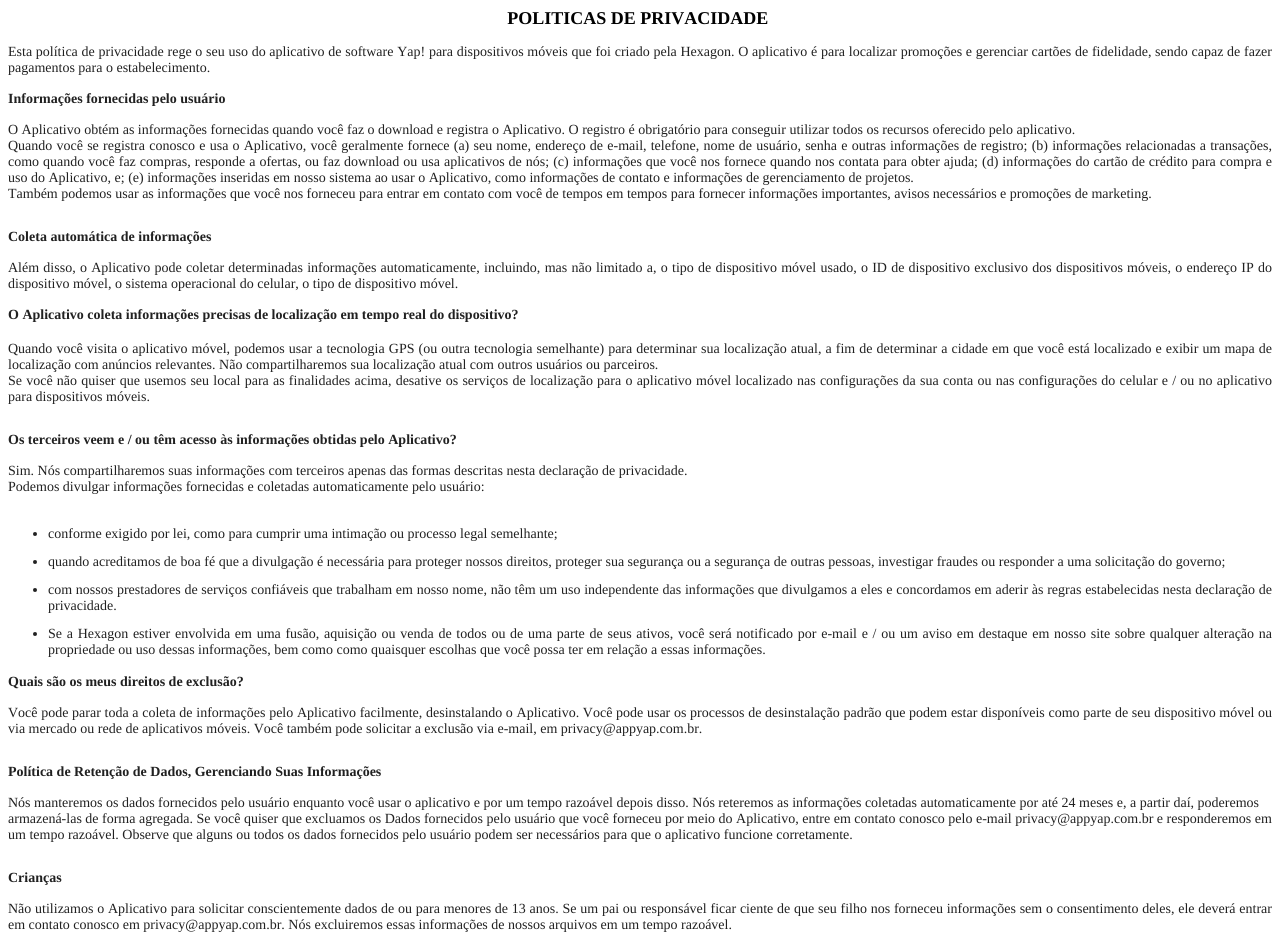
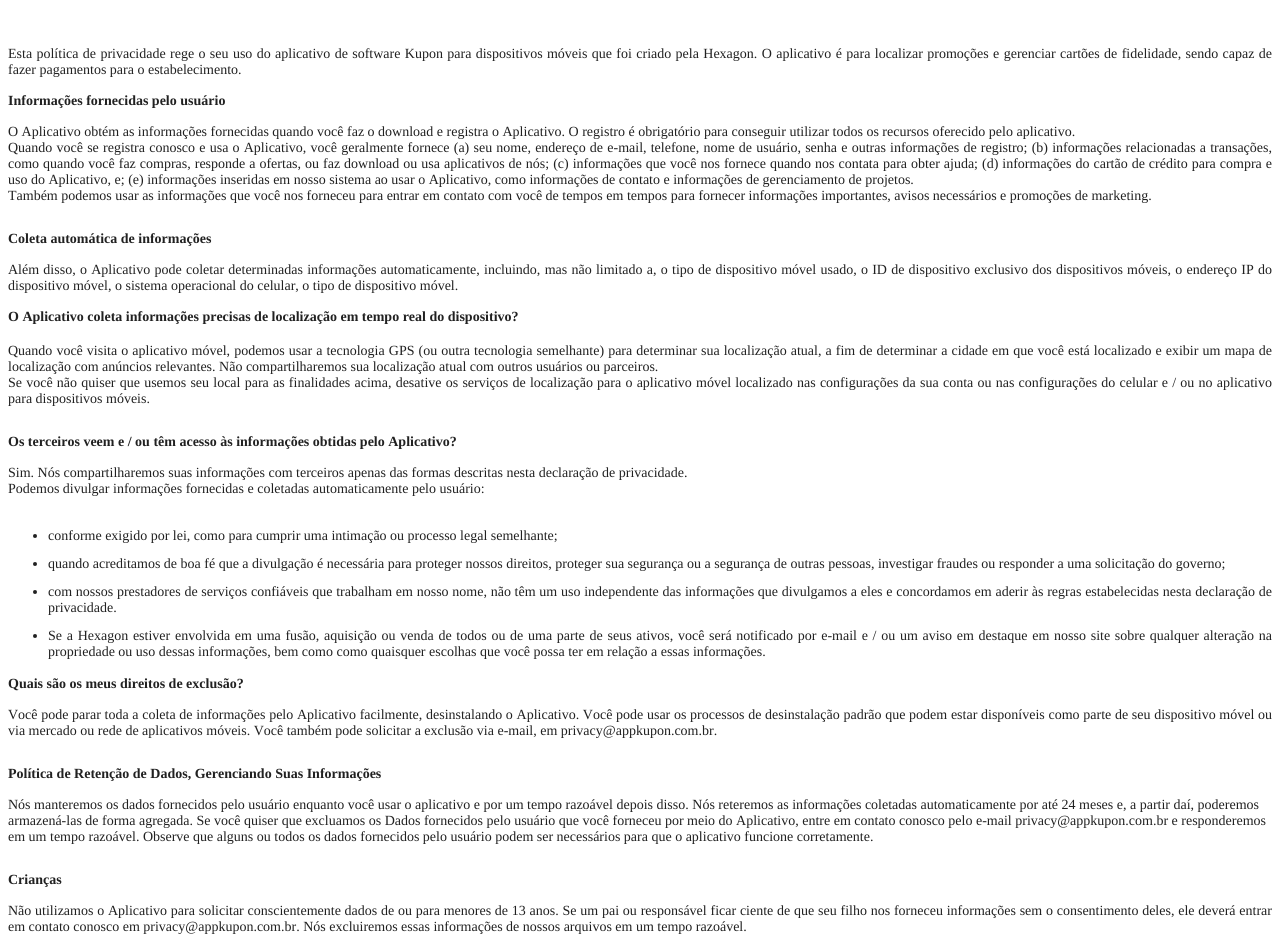
Before and after one commit to faelzanin/pp-yap, a plain HTML site: page index.html in a window 1280 px wide. Shown: the top 952 px of the page. Drawn offline with Linux system fonts and the light colour scheme.

Commit message:
adjusments

```diff
--- a/index.html
+++ b/index.html
@@ -24,8 +24,8 @@
   </style>
 </head>
 <body>
-<h2 style="margin: 0.0px 0.0px 14.9px 0.0px; text-align: center; line-height: 22.0px; font: 18.0px Times; color: #000000; -webkit-text-stroke: #000000"><span class="s1"><b>POLITICAS DE PRIVACIDADE<span class="Apple-converted-space"> </span></b></span></h2>
-<p class="p2"><span class="s1">Esta política de privacidade rege o seu uso do aplicativo de software Yap! para dispositivos móveis que foi criado pela Hexagon. O aplicativo é para localizar promoções e gerenciar cartões de fidelidade, sendo capaz de fazer pagamentos para o estabelecimento.</span></p>
+<h2 style="margin: 0.0px 0.0px 14.9px 0.0px; text-align: center; line-height: 22.0px; font: 18.0px Times; color: #000000; -webkit-text-stroke: #000000; min-height: 23.0px"><span class="s1"></span><br></h2>
+<p class="p2"><span class="s1">Esta política de privacidade rege o seu uso do aplicativo de software Kupon para dispositivos móveis que foi criado pela Hexagon. O aplicativo é para localizar promoções e gerenciar cartões de fidelidade, sendo capaz de fazer pagamentos para o estabelecimento.</span></p>
 <p class="p3"><span class="s1"><br>
 </span></p>
 <p class="p4"><span class="s1"><b>Informações fornecidas pelo usuário</b></span></p>
@@ -66,19 +66,19 @@
 <p class="p4"><span class="s1"><b>Quais são os meus direitos de exclusão?</b></span></p>
 <p class="p3"><span class="s1"><br>
 </span></p>
-<p class="p2"><span class="s1">Você pode parar toda a coleta de informações pelo Aplicativo facilmente, desinstalando o Aplicativo. Você pode usar os processos de desinstalação padrão que podem estar disponíveis como parte de seu dispositivo móvel ou via mercado ou rede de aplicativos móveis. Você também pode solicitar a exclusão via e-mail, em privacy@appyap.com.br.</span></p>
+<p class="p2"><span class="s1">Você pode parar toda a coleta de informações pelo Aplicativo facilmente, desinstalando o Aplicativo. Você pode usar os processos de desinstalação padrão que podem estar disponíveis como parte de seu dispositivo móvel ou via mercado ou rede de aplicativos móveis. Você também pode solicitar a exclusão via e-mail, em privacy@appkupon.com.br.</span></p>
 <p class="p5"><span class="s1"><br>
 </span></p>
 <p class="p4"><span class="s1"><b>Política de Retenção de Dados, Gerenciando Suas Informações</b></span></p>
 <p class="p3"><span class="s1"><br>
 </span></p>
-<p class="p4"><span class="s1">Nós manteremos os dados fornecidos pelo usuário enquanto você usar o aplicativo e por um tempo razoável depois disso. Nós reteremos as informações coletadas automaticamente por até 24 meses e, a partir daí, poderemos armazená-las de forma agregada. Se você quiser que excluamos os Dados fornecidos pelo usuário que você forneceu por meio do Aplicativo, entre em contato conosco pelo e-mail privacy@appyap.com.br e responderemos em um tempo razoável. Observe que alguns ou todos os dados fornecidos pelo usuário podem ser necessários para que o aplicativo funcione corretamente.</span></p>
+<p class="p4"><span class="s1">Nós manteremos os dados fornecidos pelo usuário enquanto você usar o aplicativo e por um tempo razoável depois disso. Nós reteremos as informações coletadas automaticamente por até 24 meses e, a partir daí, poderemos armazená-las de forma agregada. Se você quiser que excluamos os Dados fornecidos pelo usuário que você forneceu por meio do Aplicativo, entre em contato conosco pelo e-mail privacy@appkupon.com.br e responderemos em um tempo razoável. Observe que alguns ou todos os dados fornecidos pelo usuário podem ser necessários para que o aplicativo funcione corretamente.</span></p>
 <p class="p5"><span class="s1"><br>
 </span></p>
 <p class="p4"><span class="s1"><b>Crianças</b></span></p>
 <p class="p3"><span class="s1"><br>
 </span></p>
-<p class="p2"><span class="s1">Não utilizamos o Aplicativo para solicitar conscientemente dados de ou para menores de 13 anos. Se um pai ou responsável ficar ciente de que seu filho nos forneceu informações sem o consentimento deles, ele deverá entrar em contato conosco em privacy@appyap.com.br. Nós excluiremos essas informações de nossos arquivos em um tempo razoável.</span></p>
+<p class="p2"><span class="s1">Não utilizamos o Aplicativo para solicitar conscientemente dados de ou para menores de 13 anos. Se um pai ou responsável ficar ciente de que seu filho nos forneceu informações sem o consentimento deles, ele deverá entrar em contato conosco em privacy@appkupon.com.br. Nós excluiremos essas informações de nossos arquivos em um tempo razoável.</span></p>
 <p class="p5"><span class="s1"><br>
 </span></p>
 <p class="p4"><span class="s1"><b>Segurança</b></span></p>
@@ -102,7 +102,7 @@
 <p class="p4"><span class="s1"><b>Contate-nos</b></span></p>
 <p class="p10"><span class="s1"><br>
 </span></p>
-<p class="p2"><span class="s1">Se você tiver alguma dúvida sobre privacidade durante o uso do aplicativo, ou tiver dúvidas sobre nossas práticas, entre em contato conosco por email em privacy@appyap.com.br</span></p>
+<p class="p2"><span class="s1">Se você tiver alguma dúvida sobre privacidade durante o uso do aplicativo, ou tiver dúvidas sobre nossas práticas, entre em contato conosco por email em privacy@appkupon.com.br</span></p>
 <p class="p5"><span class="s1"><br>
 </span></p>
 </body>
```
